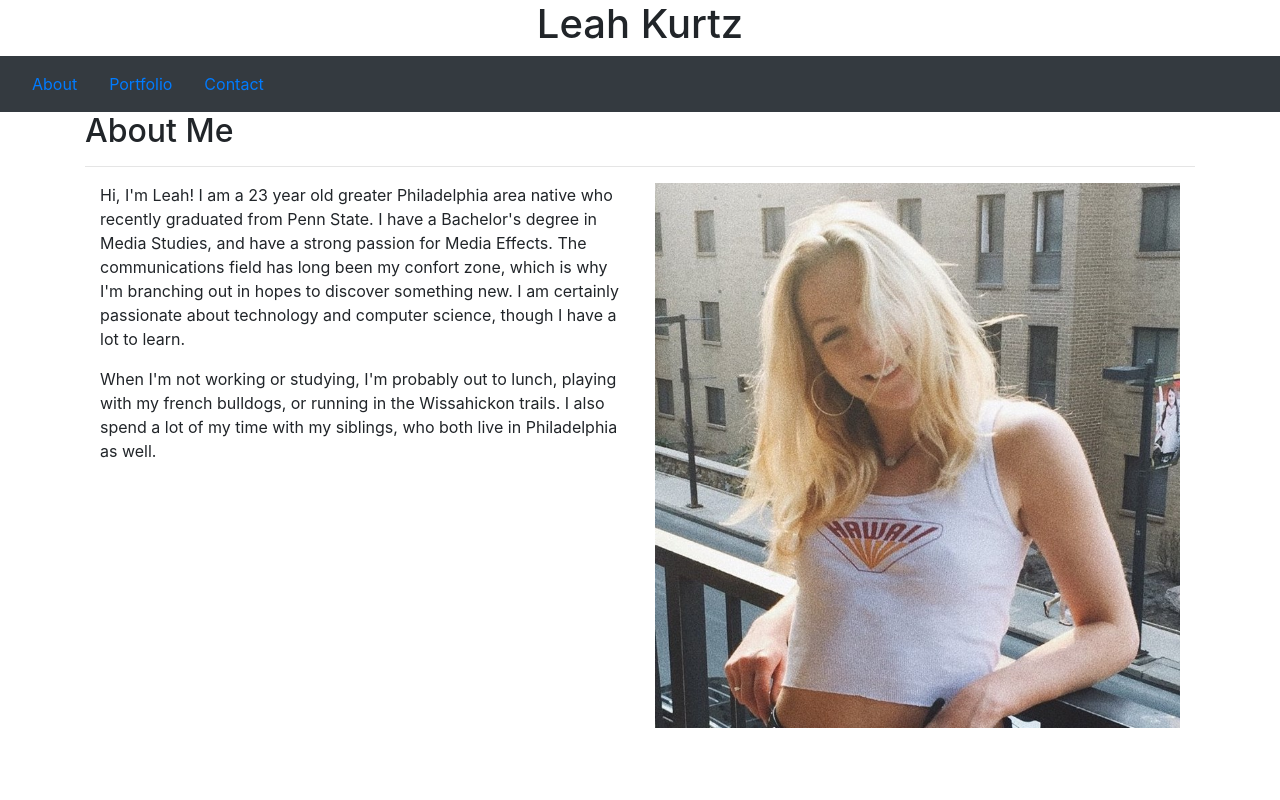
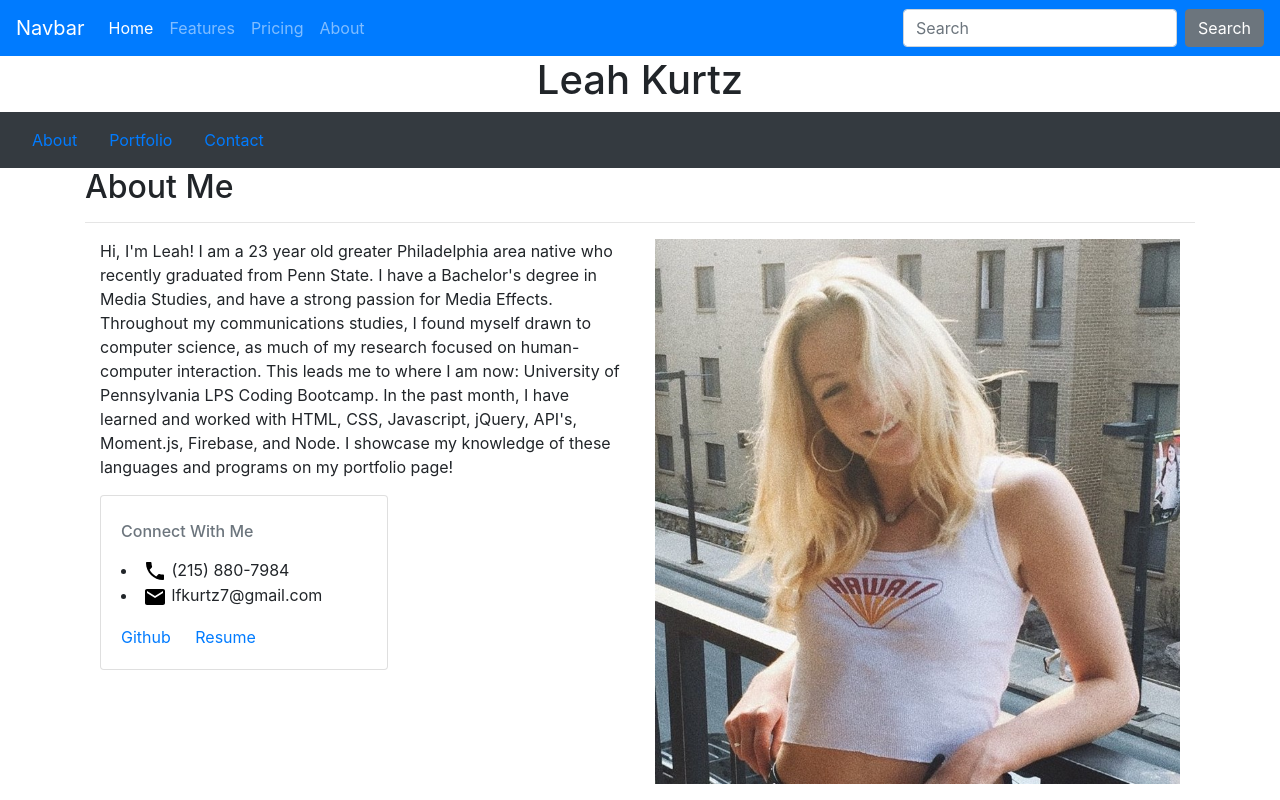
Before and after one commit to lfkurtz7/lfkurtz7.github.io, a plain HTML site: page index.html in a window 1280 px wide. Drawn offline with nearby package versions, Linux system fonts and the light colour scheme.

Commit message:
added project to portfolio, added contact info and CV to about page

```diff
--- a/assets/css/style.css
+++ b/assets/css/style.css
@@ -1,5 +1,3 @@
-.container {
-background-image: url("assets/images/hotel-wallpaper.png");
-
-
+.h1{
+    color: red;
 }
--- a/index.html
+++ b/index.html
@@ -3,6 +3,7 @@
 <html lang="en-us">
 
 <head>
+    <link rel="stylesheet" type="style/css" href="assets/css/style.css">
     <link rel="stylesheet" href="https://stackpath.bootstrapcdn.com/bootstrap/4.3.1/css/bootstrap.min.css"
         integrity="sha384-ggOyR0iXCbMQv3Xipma34MD+dH/1fQ784/j6cY/iJTQUOhcWr7x9JvoRxT2MZw1T" crossorigin="anonymous">
 
@@ -14,6 +15,33 @@
 
 
 <body>
+        <nav class="navbar navbar-expand-lg navbar-dark bg-primary">
+                <a class="navbar-brand" href="#">Navbar</a>
+                <button class="navbar-toggler" type="button" data-toggle="collapse" data-target="#navbarColor01" aria-controls="navbarColor01" aria-expanded="false" aria-label="Toggle navigation">
+                  <span class="navbar-toggler-icon"></span>
+                </button>
+
+                <div class="collapse navbar-collapse" id="navbarColor01">
+                  <ul class="navbar-nav mr-auto">
+                    <li class="nav-item active">
+                      <a class="nav-link" href="#">Home <span class="sr-only">(current)</span></a>
+                    </li>
+                    <li class="nav-item">
+                      <a class="nav-link" href="#">Features</a>
+                    </li>
+                    <li class="nav-item">
+                      <a class="nav-link" href="#">Pricing</a>
+                    </li>
+                    <li class="nav-item">
+                      <a class="nav-link" href="#">About</a>
+                    </li>
+                  </ul>
+                  <form class="form-inline my-2 my-lg-0">
+                    <input class="form-control mr-sm-2" type="text" placeholder="Search">
+                    <button class="btn btn-secondary my-2 my-sm-0" type="submit">Search</button>
+                  </form>
+                </div>
+              </nav>
 
     <h1 class="text-center">Leah Kurtz</h1>
 
@@ -53,17 +81,26 @@
                         <p id="paragraph1">Hi, I'm Leah! I am a 23 year old greater Philadelphia area native who
                             recently graduated
                             from Penn State. I have a Bachelor's degree in Media Studies, and have a strong passion for
-                            Media
-                            Effects. The communications field has long been my confort zone, which is why I'm branching
-                            out in hopes
-                            to discover something new. I am certainly passionate about technology and computer science,
-                            though I
-                            have a lot to learn.</p>
-                        <p id="paragraph2">When I'm not working or studying, I'm probably out to lunch, playing with my
-                            french
-                            bulldogs, or running in the Wissahickon trails. I also spend a lot of my time with my
-                            siblings, who both
-                            live in Philadelphia as well. </p>
+                            Media Effects. Throughout my communications studies, I found myself drawn to computer science, as much of my research focused on human-computer interaction. This leads me to where I am now: University of Pennsylvania LPS Coding Bootcamp. In the past month, I have
+                            learned and worked with HTML, CSS, Javascript, jQuery, API's, Moment.js, Firebase, and Node.
+                            I showcase my knowledge of these languages and programs on my portfolio page!
+                            </p>
+
+                            <div class="card" id="info" style="width: 18rem;">
+                                <div class="card-body">
+                                  <h5 class="card-title"></h5>
+                                  <h6 class="card-subtitle mb-2 text-muted">Connect With Me</h6>
+                                  <p class="card-text">
+                                <li><svg xmlns="http://www.w3.org/2000/svg" width="24" height="24" viewBox="0 0 24 24"><path d="M0 0h24v24H0z" fill="none"/><path d="M6.62 10.79c1.44 2.83 3.76 5.14 6.59 6.59l2.2-2.2c.27-.27.67-.36 1.02-.24 1.12.37 2.33.57 3.57.57.55 0 1 .45 1 1V20c0 .55-.45 1-1 1-9.39 0-17-7.61-17-17 0-.55.45-1 1-1h3.5c.55 0 1 .45 1 1 0 1.25.2 2.45.57 3.57.11.35.03.74-.25 1.02l-2.2 2.2z"/></svg>    (215) 880-7984 </li>
+
+
+                                <li><svg xmlns="http://www.w3.org/2000/svg" width="24" height="24" viewBox="0 0 24 24"><path d="M20 4H4c-1.1 0-1.99.9-1.99 2L2 18c0 1.1.9 2 2 2h16c1.1 0 2-.9 2-2V6c0-1.1-.9-2-2-2zm0 4l-8 5-8-5V6l8 5 8-5v2z"/><path d="M0 0h24v24H0z" fill="none"/></svg> lfkurtz7@gmail.com </li>
+
+                                 </p>
+                                  <a href="https://github.com/lfkurtz7" class="card-link">Github</a>
+                                  <a href="resume lk 11-19.pdf" class="card-link">Resume</a>
+                                </div>
+                              </div>
                     </div>
                 <div class="col">
                     <img src="assets/images/pic-copy.jpg" class="img-fluid" alt="Leah Kurtz">
```
Also changed, not shown: contact.html (+1 -0 lines), portfolio.html (+24 -4 lines), assets/images/email-24px.svg (added), assets/images/giphy.gif (added), assets/images/giphy2.gif (added), assets/images/phone-24px.svg (added), 2 other files.
